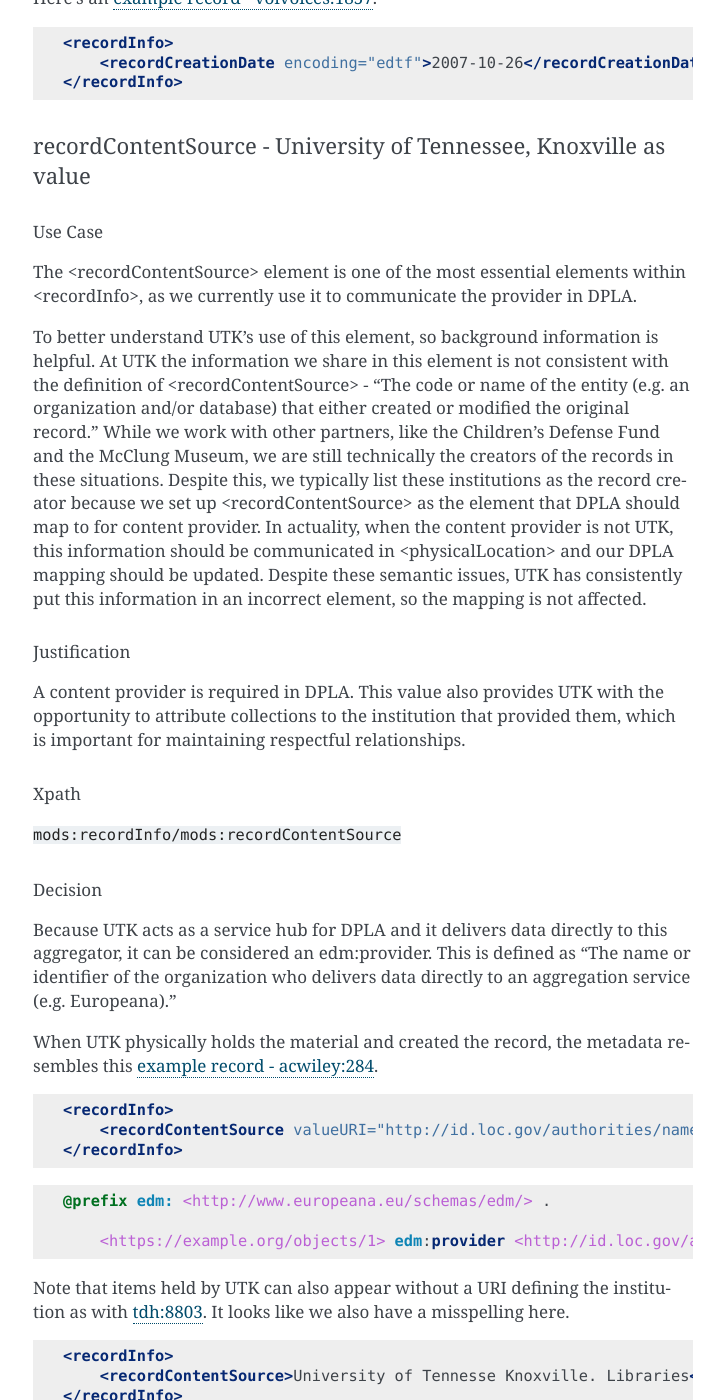
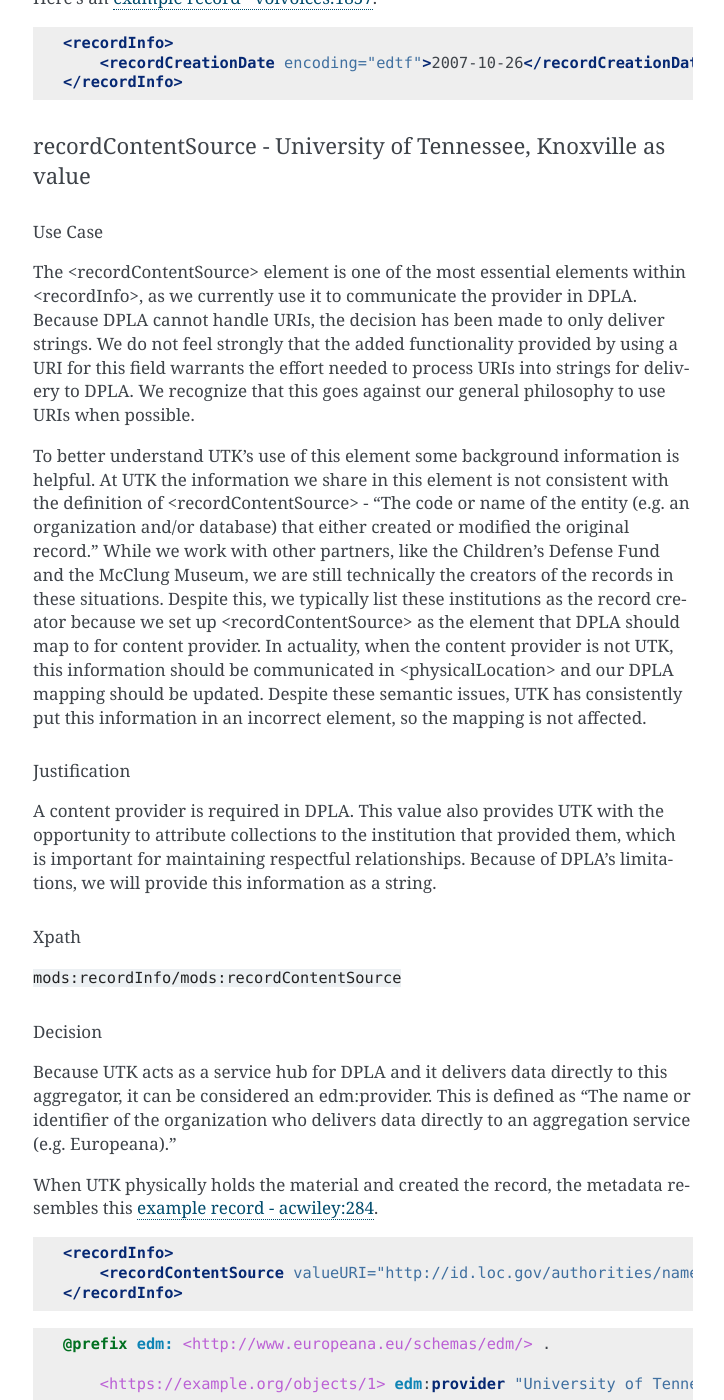
Before and after one commit to UTKcataloging/mods_to_rdf, a Sphinx documentation site: the page built from docs/source/contents/4_draft_mapping.rst, in a window 1280 px wide and 1400 px high, scrolled down 32346 px. Shown: the whole window, without its empty margins (387-1111 px from the left). Built offline with Sphinx 7.4.7, drawn with Linux system fonts in a browser that asks for light colours; formulas are drawn with MathJax 3; some of the changed text lies outside the part shown.

Commit message:
Specify that only strings will be used for recordContentSource.

```diff
--- a/docs/source/contents/4_draft_mapping.rst
+++ b/docs/source/contents/4_draft_mapping.rst
@@ -1526,9 +1526,12 @@
 ^^^^^^^^
 
 The <recordContentSource> element is one of the most essential elements within <recordInfo>, as we currently use it to
-communicate the provider in DPLA.
-
-To better understand UTK's use of this element, so background information is helpful. At UTK the information we share in
+communicate the provider in DPLA. Because DPLA cannot handle URIs, the decision has been made to only deliver strings.
+We do not feel strongly that the added functionality provided by using a URI for this field warrants the effort needed
+to process URIs into strings for delivery to DPLA. We recognize that this goes against our general philosophy to use URIs
+when possible.
+
+To better understand UTK's use of this element some background information is helpful. At UTK the information we share in
 this element is not consistent with the definition of <recordContentSource> - "The code or name of the entity (e.g. an
 organization and/or database) that either created or modified the original record." While we work with other partners,
 like the Children's Defense Fund and the McClung Museum, we are still technically the creators of the records in these
@@ -1541,7 +1544,8 @@
 ^^^^^^^^^^^^^
 
 A content provider is required in DPLA. This value also provides UTK with the opportunity to attribute collections to
-the institution that provided them, which is important for maintaining respectful relationships.
+the institution that provided them, which is important for maintaining respectful relationships. Because of DPLA's
+limitations, we will provide this information as a string.
 
 Xpath
 ^^^^^
@@ -1567,22 +1571,7 @@
 
     @prefix edm: <http://www.europeana.eu/schemas/edm/> .
 
-        <https://example.org/objects/1> edm:provider <http://id.loc.gov/authorities/names/n87808088> .
-
-Note that items held by UTK can also appear without a URI defining the institution as with `tdh:8803 <https://digital.lib.utk.edu/collections/islandora/object/tdh%3A8803/datastream/MODS/view>`_.
-It looks like we also have a misspelling here.
-
-.. code-block:: xml
-
-    <recordInfo>
-        <recordContentSource>University of Tennesse Knoxville. Libraries</recordContentSource>
-    </recordInfo>
-
-.. code-block:: turtle
-
-    @prefix edm: <http://www.europeana.eu/schemas/edm/> .
-
-        <https://example.org/objects/1> edm:provider "University of Tennesse Knoxville. Libraries" .
+        <https://example.org/objects/1> edm:provider "University of Tennessee, Knoxville. Libraries" .
 
 recordContentSource - not University of Tennessee, Knoxville as value
 ---------------------------------------------------------------------
@@ -1598,7 +1587,8 @@
 ^^^^^^^^^^^^^
 
 A content provider is required in DPLA. Sharing the names of institutional partners within the Digital Library of Tennessee
-is also a great way to recognize the contributions of these libraries.
+is also a great way to recognize the contributions of these libraries. Because of DPLA's limitations, we will provide
+this information as a string.
 
 Xpath
 ^^^^^
```
Also changed, not shown: other parts of docs/source/contents/4_draft_mapping.rst (+1 -1 lines).
